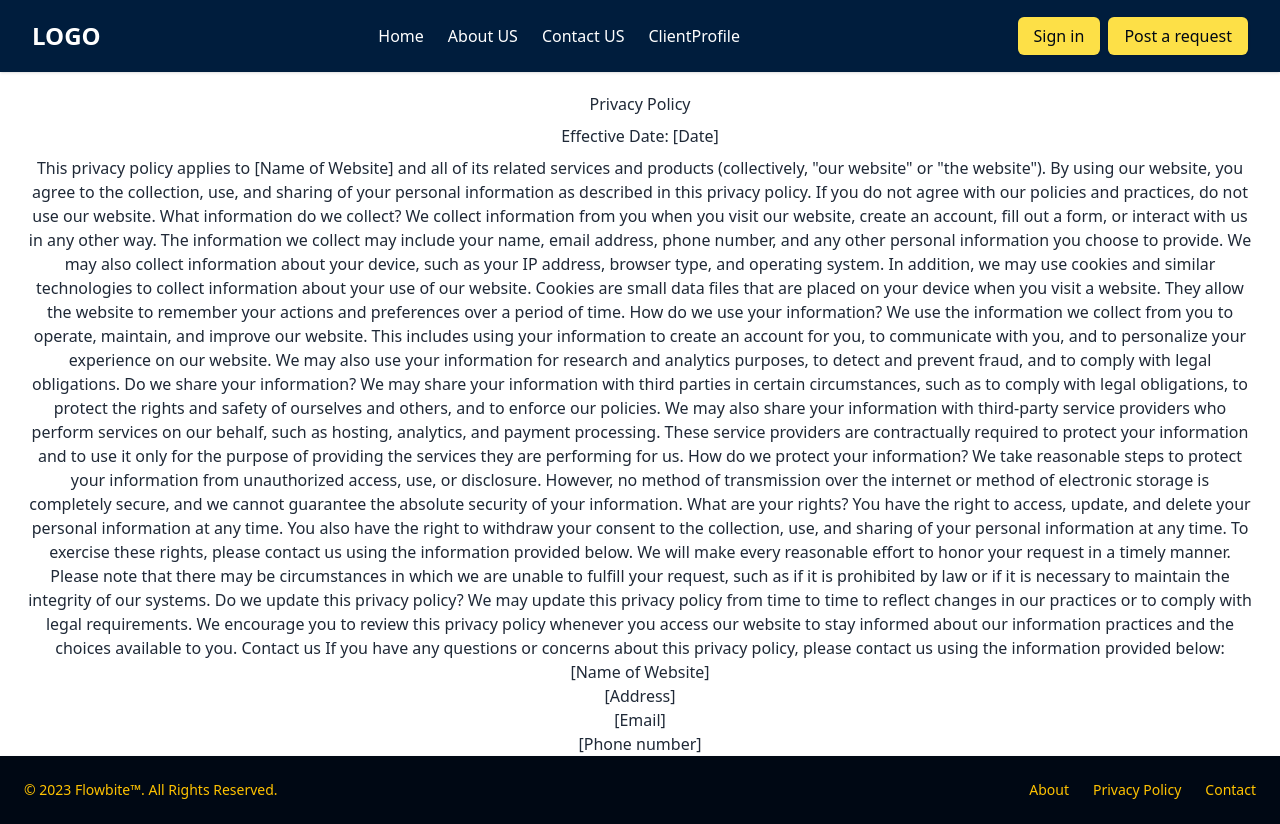
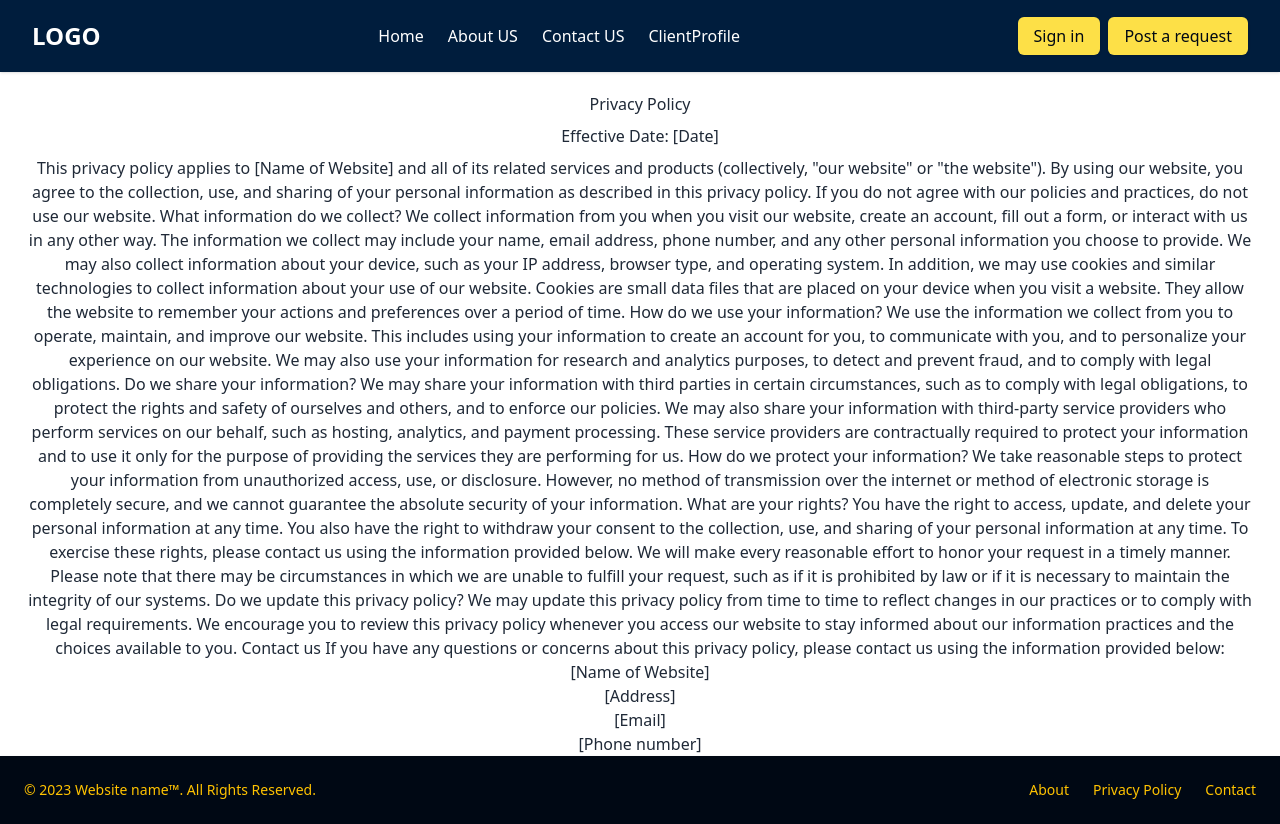
Before and after one commit to Quantumminded/front-end, a React (Create React App) app: page /Privacy in a window 1280 px wide. Built offline with nearby package versions, Linux system fonts and the light colour scheme.

Commit message:
adding text to footer

```diff
--- a/src/Footer.js
+++ b/src/Footer.js
@@ -5,7 +5,7 @@ function Footer() {
 
 
 <footer className="p-4 bg-b1 shadow md:flex md:items-center md:justify-between md:p-6 dark:bg-gray-800">
-    <span className="text-sm text-y1 sm:text-center dark:text-y1">© 2023 <a href="https://flowbite.com/" className="hover:underline">Flowbite™</a>. All Rights Reserved.
+    <span className="text-sm text-y1 sm:text-center dark:text-y1">© 2023 <a href="https://flowbite.com/" className="hover:underline">Website name™</a>. All Rights Reserved.
     </span>
     <ul className="flex flex-wrap items-center mt-3 text-sm text-y1 dark:text-gray-400 sm:mt-0">
         <li>
```
